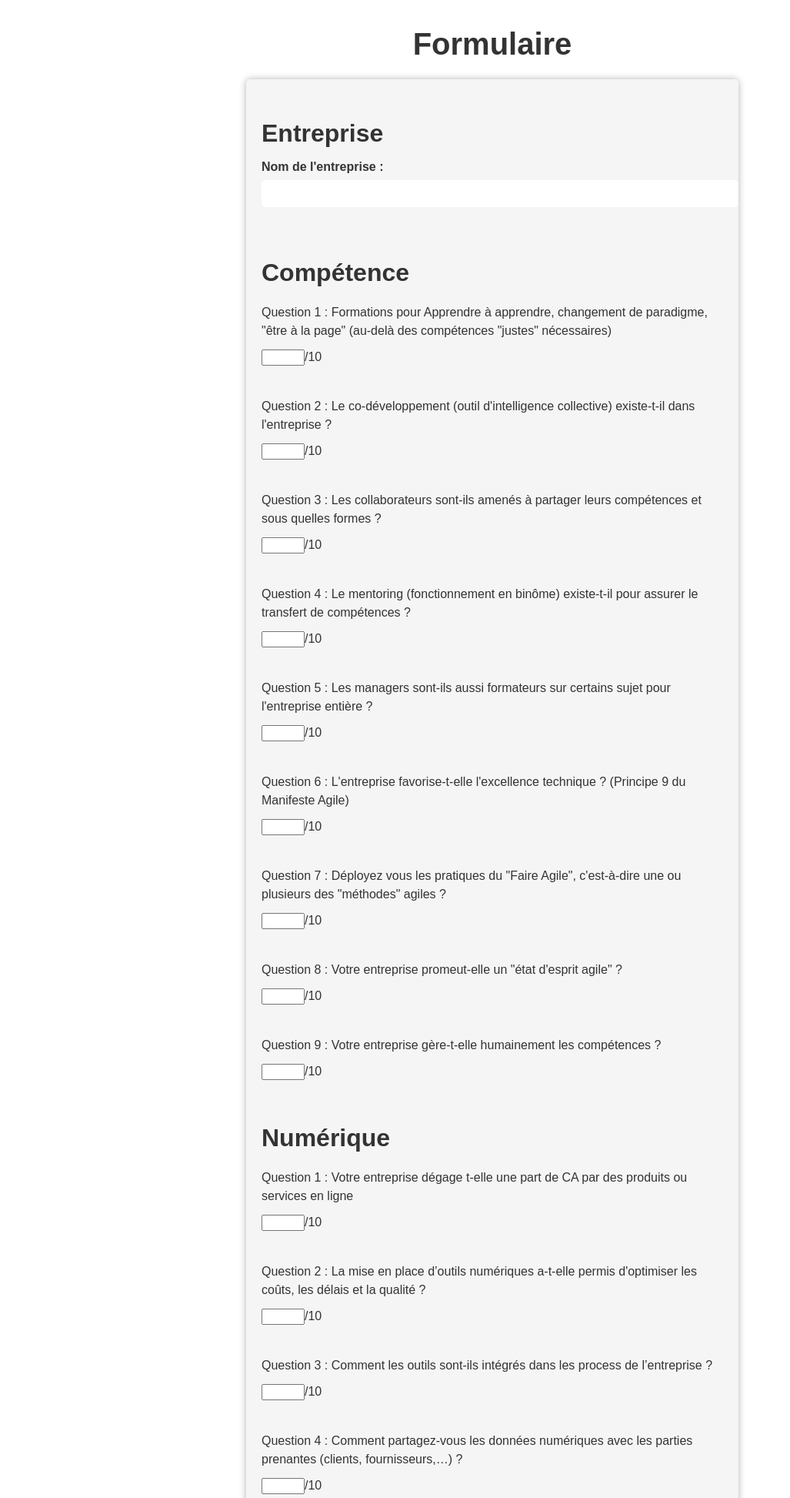
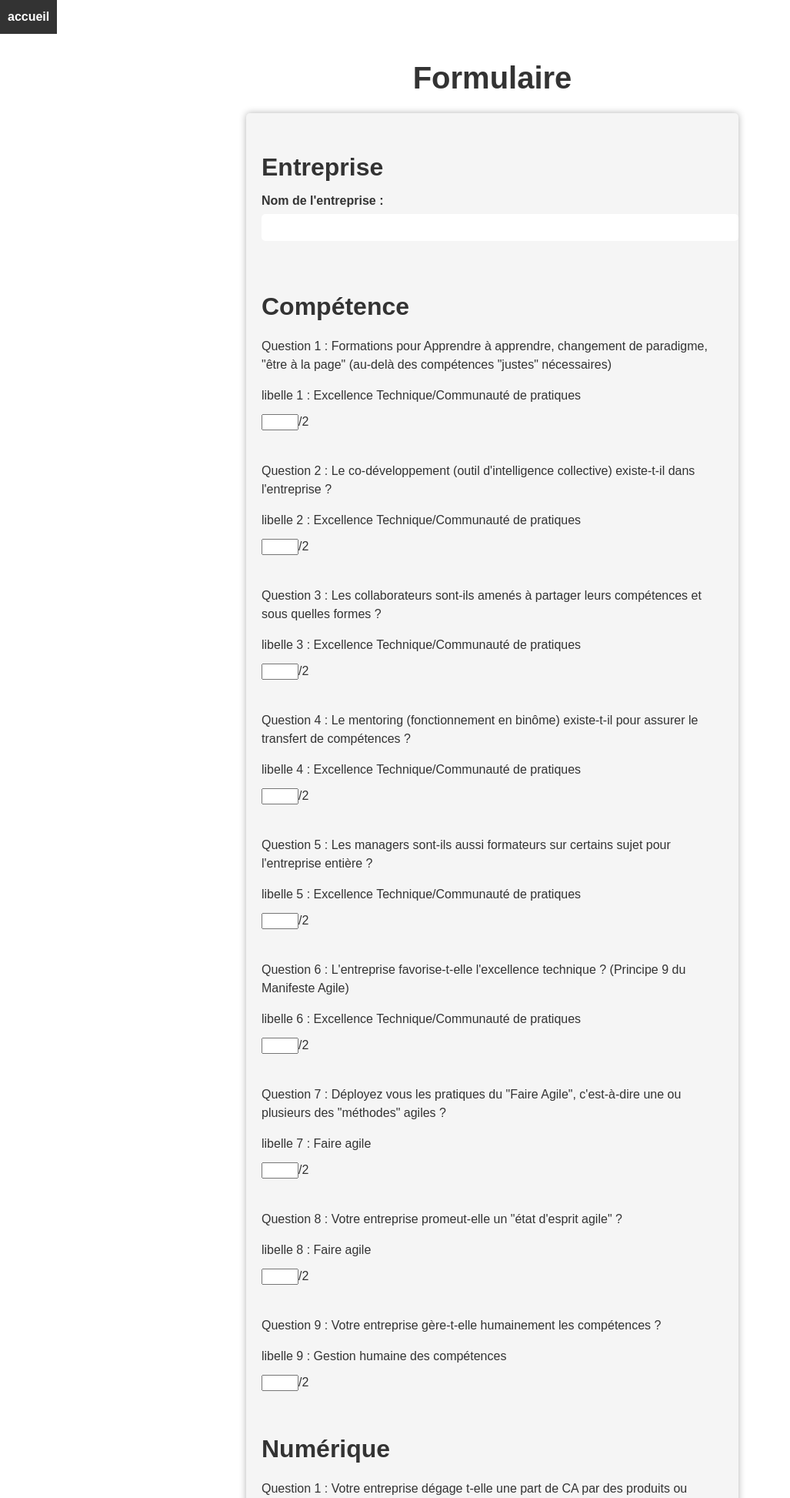
Before and after one commit to Ange627/Semaine-transverse-groupe-11, a PHP site: page /pages/creation.php in a window 1280 px wide. Shown: the top 1946 px of the page at 77% size, without its empty margins (0-1027 px from the left). Run offline with PHP 8.4, Linux system fonts and the light colour scheme; data comes from the database, SQL or seed files in the repository.

Commit message:
changement tableau + formulaire

```diff
--- a/pages/creation.php
+++ b/pages/creation.php
@@ -14,7 +14,8 @@
         for($i = 1; $i <= 9; $i++) {
             $id_question = mysqli_real_escape_string($conn, $_POST['id_question_'.$i]);
             $score = mysqli_real_escape_string($conn, $_POST['score_question_'.$i]);
-            $requete = "INSERT INTO competence (identreprise, idquestionnement , score) VALUES ('$id_entreprise', '$id_question', '$score')";
+			$idlibelle = mysqli_real_escape_string($conn,$_POST['id_libelle'.$i]);
+            $requete = "INSERT INTO competence (identreprise, idquestionnement , score , iditem ) VALUES ('$id_entreprise', '$id_question', '$score' ,'$idlibelle')";
             $resultat = $conn->query($requete);
         }
 
@@ -22,7 +23,8 @@
         for($i = 1; $i <= 20; $i++) {
             $id_question = mysqli_real_escape_string($conn, $_POST['id_question_'.$i]);
             $score = mysqli_real_escape_string($conn, $_POST['score_question_'.$i]);
-            $requete = "INSERT INTO numerique (identreprise, idquestionnement, score) VALUES ('$id_entreprise', '$id_question', '$score')";
+			$idlibelle = mysqli_real_escape_string($conn,$_POST['id_libelle'.$i]);
+            $requete = "INSERT INTO numerique (identreprise, idquestionnement, score ,iditem) VALUES ('$id_entreprise', '$id_question', '$score','$idlibelle')";
             $resultat = $conn->query($requete);
         }
 
@@ -30,7 +32,8 @@
         for($i = 1; $i <= 11; $i++) {
             $id_question = mysqli_real_escape_string($conn, $_POST['id_question_'.$i]);
             $score = mysqli_real_escape_string($conn, $_POST['score_question_'.$i]);
-            $requete = "INSERT INTO reactivite (identreprise, idquestionnement, score) VALUES ('$id_entreprise', '$id_question', '$score')";
+			$idlibelle = mysqli_real_escape_string($conn,$_POST['id_libelle'.$i]);
+            $requete = "INSERT INTO reactivite (identreprise, idquestionnement, score,iditem) VALUES ('$id_entreprise', '$id_question', '$score','$idlibelle')";
             $resultat = $conn->query($requete);
         }
     }
@@ -46,6 +49,9 @@
     <link href="../style/style.css" rel="stylesheet">
 </head>
 <body>
+	<nav>
+		<a href="../index.php">accueil</a>
+	</nav>
 	<h1>Formulaire</h1>
 	<form method="POST" action="">
 		<h2>Entreprise</h2>
@@ -55,14 +61,17 @@
 		<h2>Compétence</h2>
 		<?php
 			// Récupération des questions de la table questionnement_competence
-			$requete = "SELECT * FROM questionnement_competence";
+			$requete = "SELECT questionnement_competence.id as id , competence_item.id as iditem , question , libelle from questionnement_competence
+			INNER JOIN competence_item on questionnement_competence.id_item = competence_item.id;";
 			$resultat = $conn->query($requete);
 			if ($resultat->num_rows > 0) {
 				$i = 1;
 				while ($row = $resultat->fetch_assoc()) {
 					echo '<p>Question ' . $i . ' : ' . $row["question"] . '</p>';
+					echo '<p>libelle ' . $i . ' : ' . $row["libelle"] . '</p>';
 					echo '<input type="hidden" name="id_question_' . $i . '" value="' . $row["id"] . '">';
-					echo '<input type="number" min="0" max="10" name="score_question_' . $i . '">/10<br><br>';
+					echo '<input type="hidden" name="id_libelle' . $i . '" value="' . $row["iditem"] . '">';
+					echo '<input type="number" min="0" max="2" name="score_question_' . $i . '">/2<br><br>';
 					$i++;
 				}
 			}
@@ -71,14 +80,16 @@
 		<h2>Numérique</h2>
 		<?php
 			// Récupération des questions de la table questionnement_numerique
-			$requete = "SELECT * FROM questionnement_numerique";
+			$requete = "SELECT questionnement_numerique.id as id , numerique_item.id as iditem , question , libelle from questionnement_numerique
+			INNER JOIN numerique_item on questionnement_numerique.id_item = numerique_item.id;";
 			$resultat = $conn->query($requete);
 			if ($resultat->num_rows > 0) {
 				$i = 1;
 				while ($row = $resultat->fetch_assoc()) {
 					echo '<p>Question ' . $i . ' : ' . $row["question"] . '</p>';
 					echo '<input type="hidden" name="id_question_' . $i . '" value="' . $row["id"] . '">';
-					echo '<input type="number" min="0" max="10" name="score_question_' . $i . '">/10<br><br>';
+					echo '<input type="hidden" name="id_libelle' . $i . '" value="' . $row["iditem"] . '">';
+					echo '<input type="number" min="0" max="2" name="score_question_' . $i . '">/2<br><br>';
 					$i++;
 				}
 			}
@@ -87,14 +98,15 @@
 		<h2>Réactivité</h2>
 		<?php
 			// Récupération des questions de la table questionnement_reactivite
-			$requete = "SELECT * FROM questionnement_reactivite";
+			$requete = "SELECT questionnement_reactivite.id as id , reactivite_item.id as iditem , question , libelle from questionnement_reactivite
+			INNER JOIN reactivite_item on questionnement_reactivite.id_item = reactivite_item.id;";
 			$resultat = $conn->query($requete);
 			if ($resultat->num_rows > 0) {
 				$i = 1;
 				while ($row = $resultat->fetch_assoc()) {
 					echo '<p>Question ' . $i . ' : ' . $row["question"] . '</p>';
 					echo '<input type="hidden" name="id_question_' . $i . '" value="' . $row["id"] . '">';
-					echo '<input type="number" min="0" max="10" name="score_question_' . $i . '">/10<br><br>';
+					echo '<input type="number" min="0" max="2" name="score_question_' . $i . '">/2<br><br>';
 					$i++;
 				}
 			}
```
Also changed, not shown: pages/competence.php (+4 -5 lines), pages/numérique.php (+5 -6 lines), pages/réactivité.php (+7 -6 lines).
